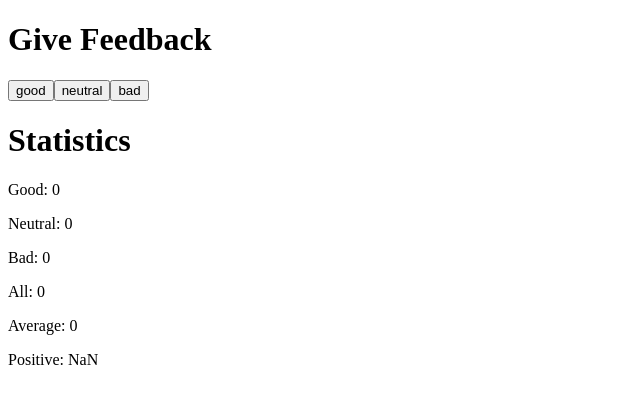
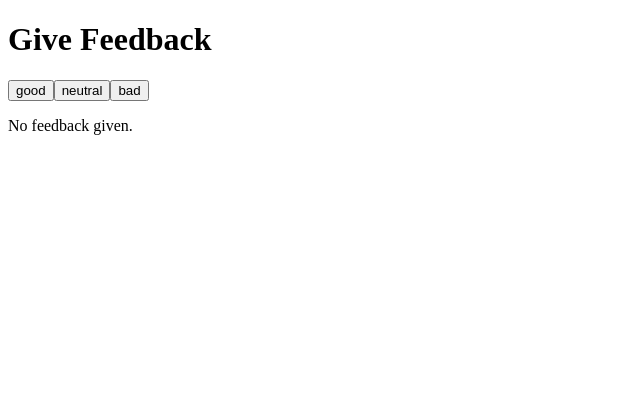
Before and after one commit to thanajong/fullstackopen-university-of-helsinki, a React (Vite) app in the folder part1/unicafe/: page / in a window 1280 px wide. Shown: the top 404 px of the page, without its empty margins (0-640 px from the left). Built offline with nearby package versions, Linux system fonts and the light colour scheme.

Commit message:
Ex1.9 unicafe step 4

```diff
--- a/part1/unicafe/src/App.jsx
+++ b/part1/unicafe/src/App.jsx
@@ -14,13 +14,19 @@ const FeedbackButton = (props) => {
   )
 }
 
-const Statistics = ( {f} ) => {
+const Statistics = ({ f }) => {
   const sum = f.good + f.neutral + f.bad
   const average = sum / 3
   const positive = f.good / sum
 
+  if (sum === 0) {
     return (
-    <>
+      <p>No feedback given.</p>
+    )
+  }
+  else {
+    return (
+      <div>
         <h1>Statistics</h1>
         <p>Good: {f.good}</p>
         <p>Neutral: {f.neutral}</p>
@@ -28,8 +34,9 @@ const Statistics = ( {f} ) => {
         <p>All: {sum}</p>
         <p>Average: {average}</p>
         <p>Positive: {positive}</p>
-    </>
+      </div>
     )
+  }
 }
 
 const App = () => {
@@ -70,7 +77,7 @@ const App = () => {
       <FeedbackButton name='good' onClick={onGoodClick} />
       <FeedbackButton name='neutral' onClick={onNeutralClick} />
       <FeedbackButton name='bad' onClick={onBadClick} />
-      <Statistics f={feedback}/>
+      <Statistics f={feedback} />
     </>
   )
 }
```
Lines whose indentation alone changed are shown as unchanged.
